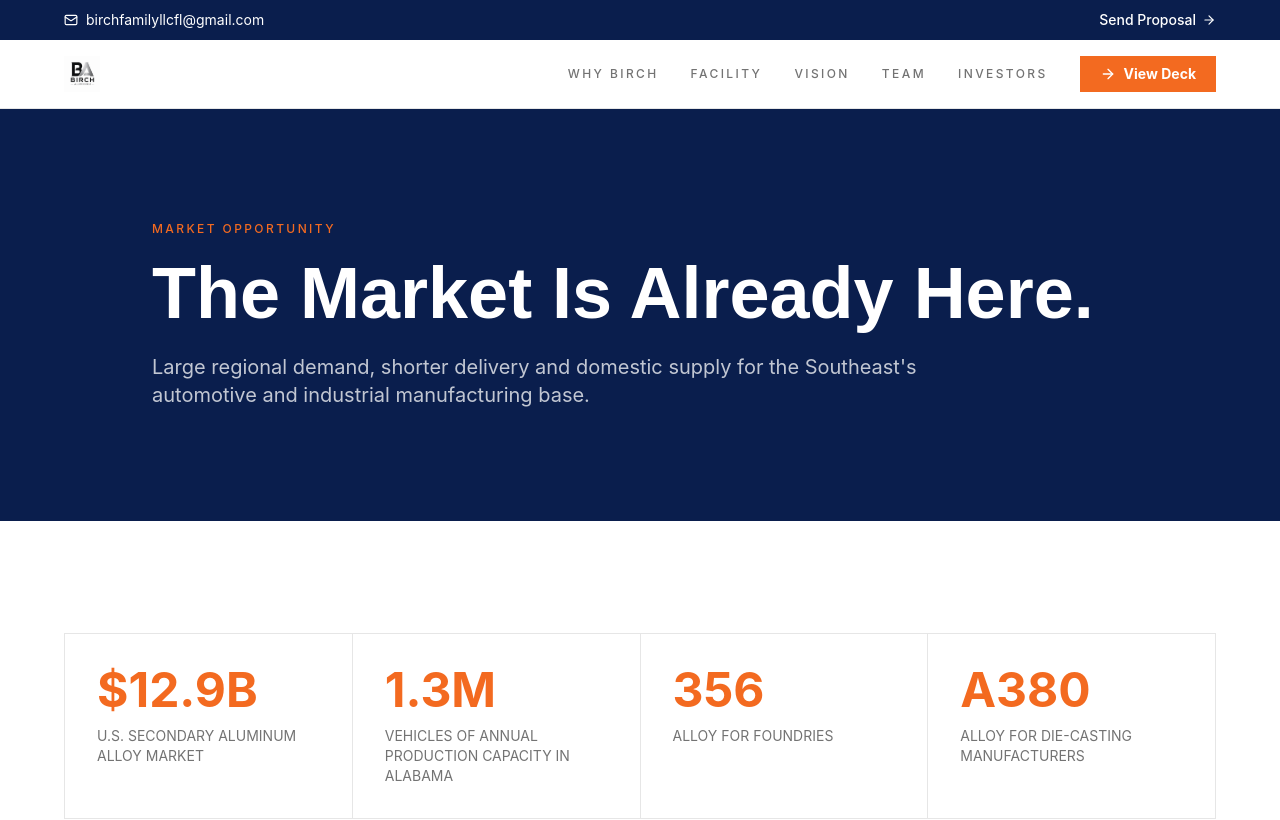
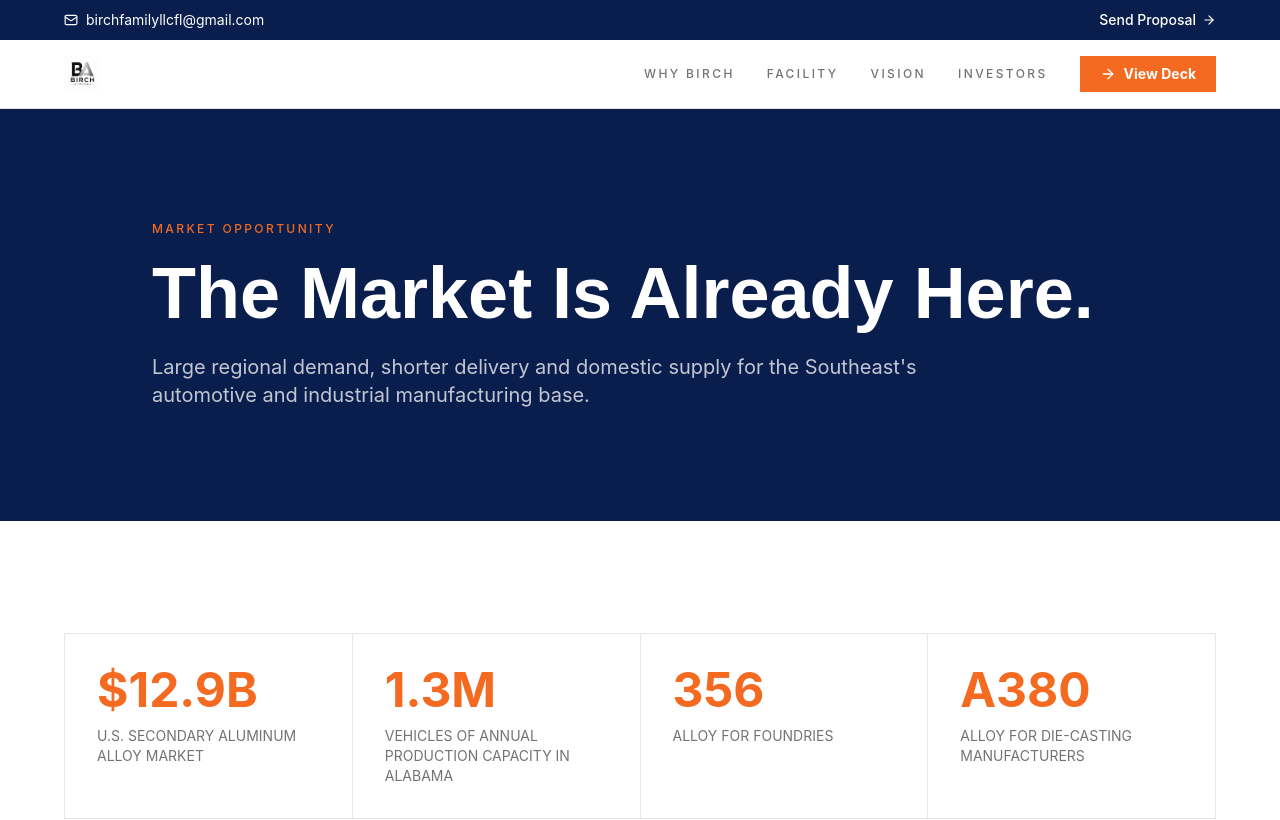
Before and after one commit to partnershipmia-glitch/birchaluminum, a React (Vite) app: page /market-research in a window 1280 px wide. Shown: the top 820 px of the page. Built offline with nearby package versions, Linux system fonts and the light colour scheme.

Commit message:
Changes
Co-authored-by: partnershipmia-glitch <325677041+partnershipmia-glitch@users.noreply.github.com>

```diff
--- a/src/components/Navigation.tsx
+++ b/src/components/Navigation.tsx
@@ -8,7 +8,7 @@ const sectionLinks = [
   { label: "Why Birch", href: "#why-birch" },
   { label: "Facility", href: "#facility" },
   { label: "Vision", href: "#vision" },
-  { label: "Team", href: "#team" },
+
   { label: "Investors", href: "#investment" },
 ];
 
--- a/src/pages/Index.tsx
+++ b/src/pages/Index.tsx
@@ -4,7 +4,7 @@ import Navigation from "@/components/Navigation";
 import Hero from "@/components/Hero";
 import WhyBirch from "@/components/WhyBirch";
 import WhyMarket from "@/components/WhyMarket";
-import Team from "@/components/Team";
+
 import WhyAlabama from "@/components/WhyAlabama";
 import PhotoBand from "@/components/PhotoBand";
 import FacilityReel from "@/components/FacilityReel";
@@ -40,7 +40,7 @@ const Index = () => {
         <Hero />
         <WhyBirch />
         <WhyMarket />
-        <Team />
+
         <WhyAlabama />
         <PhotoBand />
         <FacilityReel />
```
